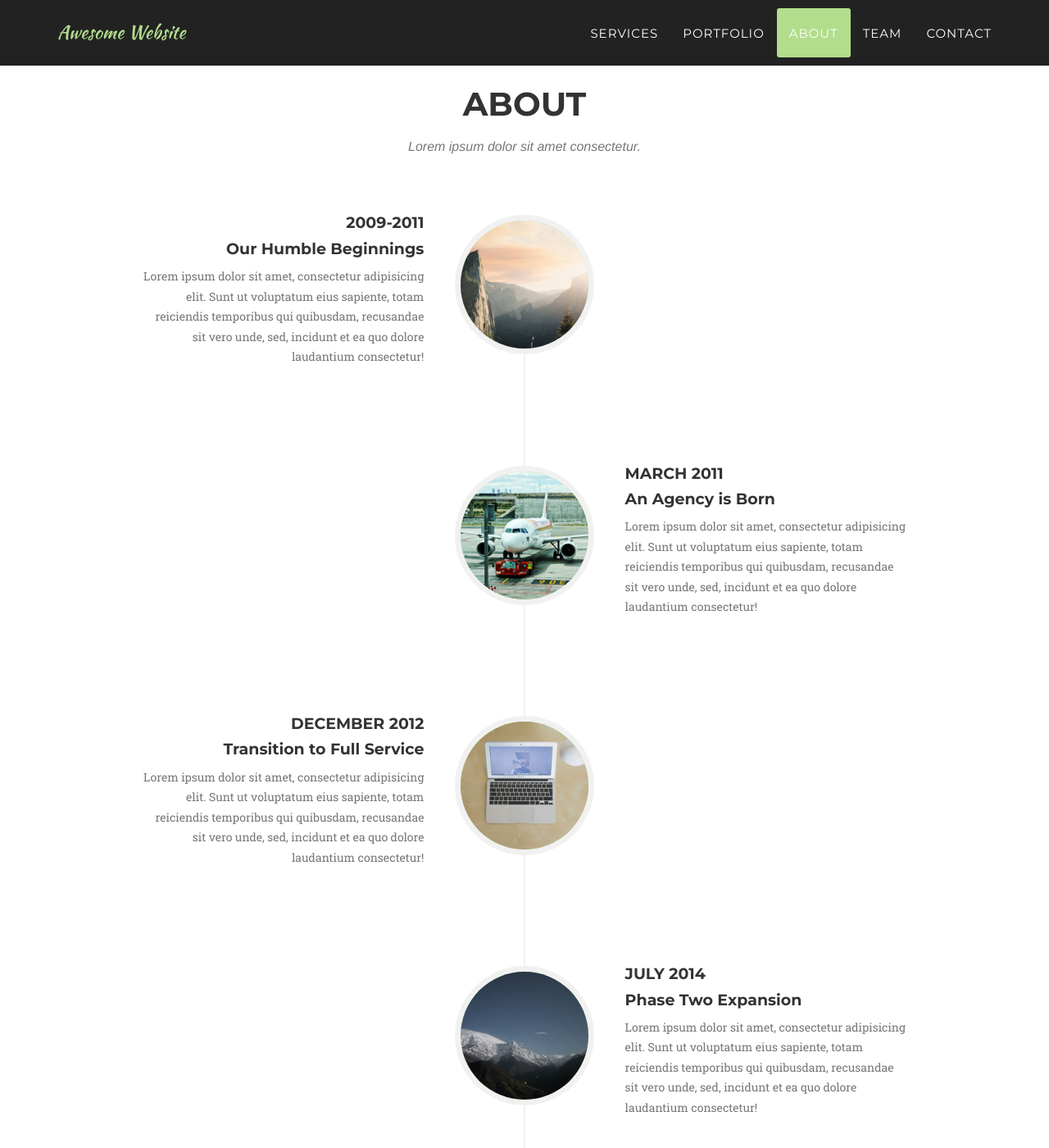
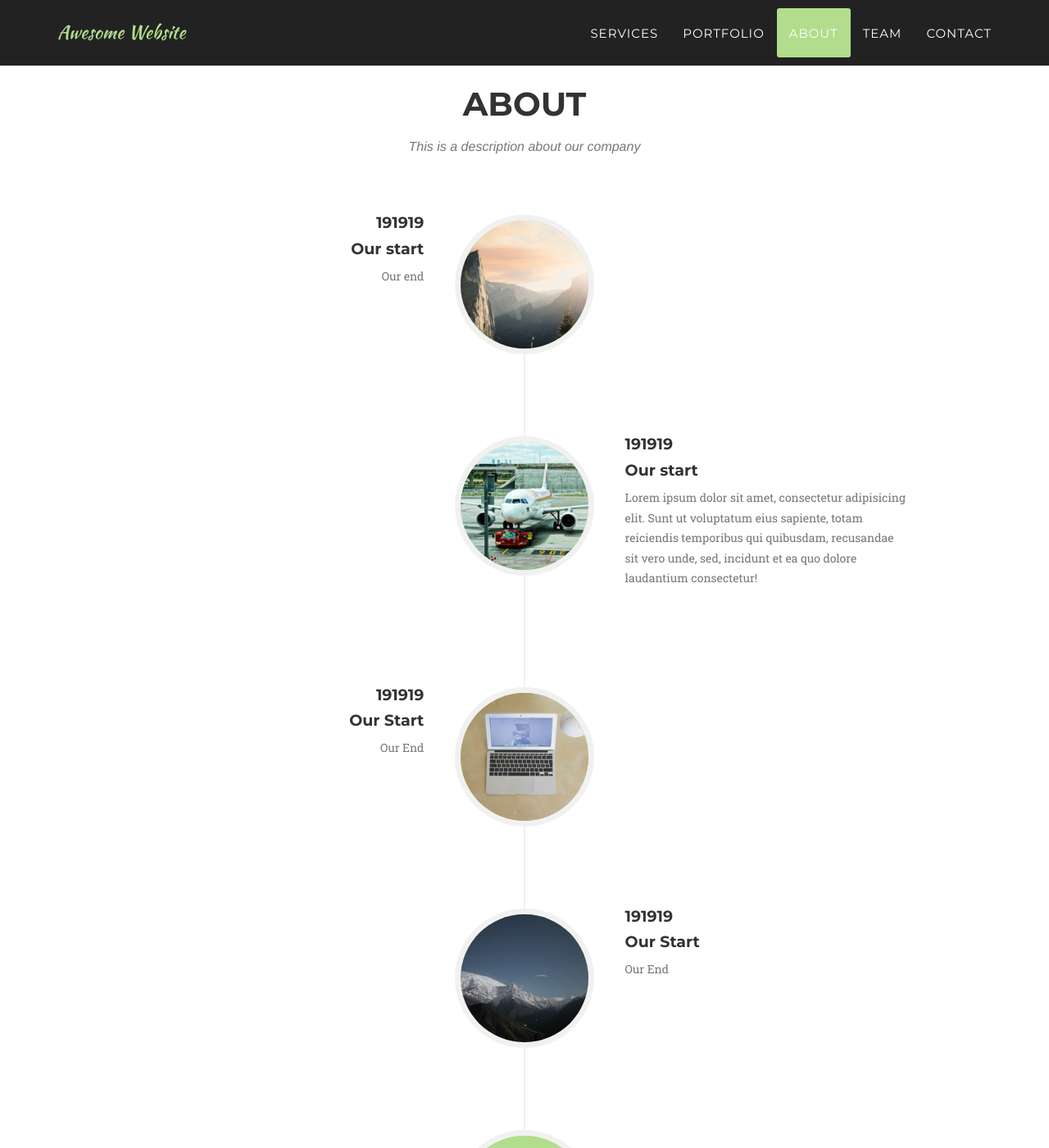
Before and after one commit to heydavid-dev/creating-a-new-website-189, a Jekyll site: the page built from index.html, in a window 1280 px wide and 1400 px high, scrolled down 2777 px. Shown: the whole window at 82% size. Built offline with Jekyll 4.4.1, drawn with Linux system fonts in a browser that asks for light colours; some web fonts are replaced.

```diff
--- a/_includes/about.html
+++ b/_includes/about.html
@@ -4,7 +4,7 @@
             <div class="row">
                 <div class="col-lg-12 text-center">
                     <h2 class="section-heading">About</h2>
-                    <h3 class="section-subheading text-muted">Lorem ipsum dolor sit amet consectetur.</h3>
+                    <h3 class="section-subheading text-muted">This is a description about our company</h3>
                 </div>
             </div>
             <div class="row">
@@ -16,11 +16,11 @@
                             </div>
                             <div class="timeline-panel">
                                 <div class="timeline-heading">
-                                    <h4>2009-2011</h4>
-                                    <h4 class="subheading">Our Humble Beginnings</h4>
+                                    <h4>191919</h4>
+                                    <h4 class="subheading">Our start</h4>
                                 </div>
                                 <div class="timeline-body">
-                                    <p class="text-muted">Lorem ipsum dolor sit amet, consectetur adipisicing elit. Sunt ut voluptatum eius sapiente, totam reiciendis temporibus qui quibusdam, recusandae sit vero unde, sed, incidunt et ea quo dolore laudantium consectetur!</p>
+                                    <p class="text-muted">Our end</p>
                                 </div>
                             </div>
                         </li>
@@ -30,8 +30,8 @@
                             </div>
                             <div class="timeline-panel">
                                 <div class="timeline-heading">
-                                    <h4>March 2011</h4>
-                                    <h4 class="subheading">An Agency is Born</h4>
+                                    <h4>191919</h4>
+                                    <h4 class="subheading">Our start</h4>
                                 </div>
                                 <div class="timeline-body">
                                     <p class="text-muted">Lorem ipsum dolor sit amet, consectetur adipisicing elit. Sunt ut voluptatum eius sapiente, totam reiciendis temporibus qui quibusdam, recusandae sit vero unde, sed, incidunt et ea quo dolore laudantium consectetur!</p>
@@ -44,11 +44,11 @@
                             </div>
                             <div class="timeline-panel">
                                 <div class="timeline-heading">
-                                    <h4>December 2012</h4>
-                                    <h4 class="subheading">Transition to Full Service</h4>
+                                    <h4>191919</h4>
+                                    <h4 class="subheading">Our Start</h4>
                                 </div>
                                 <div class="timeline-body">
-                                    <p class="text-muted">Lorem ipsum dolor sit amet, consectetur adipisicing elit. Sunt ut voluptatum eius sapiente, totam reiciendis temporibus qui quibusdam, recusandae sit vero unde, sed, incidunt et ea quo dolore laudantium consectetur!</p>
+                                    <p class="text-muted">Our End</p>
                                 </div>
                             </div>
                         </li>
@@ -58,11 +58,11 @@
                             </div>
                             <div class="timeline-panel">
                                 <div class="timeline-heading">
-                                    <h4>July 2014</h4>
-                                    <h4 class="subheading">Phase Two Expansion</h4>
+                                    <h4>191919</h4>
+                                    <h4 class="subheading">Our Start</h4>
                                 </div>
                                 <div class="timeline-body">
-                                    <p class="text-muted">Lorem ipsum dolor sit amet, consectetur adipisicing elit. Sunt ut voluptatum eius sapiente, totam reiciendis temporibus qui quibusdam, recusandae sit vero unde, sed, incidunt et ea quo dolore laudantium consectetur!</p>
+                                    <p class="text-muted">Our End</p>
                                 </div>
                             </div>
                         </li>
```
